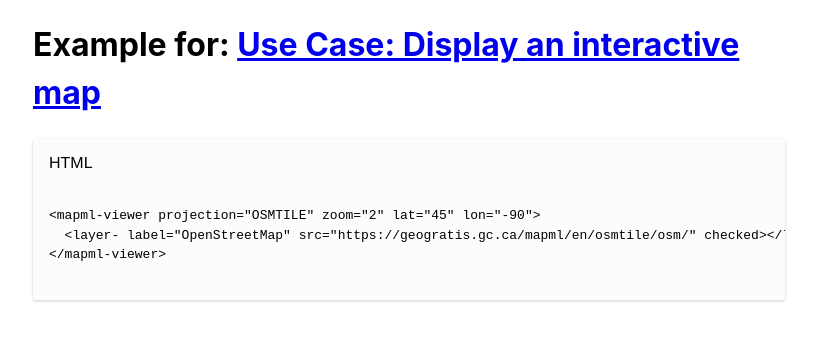
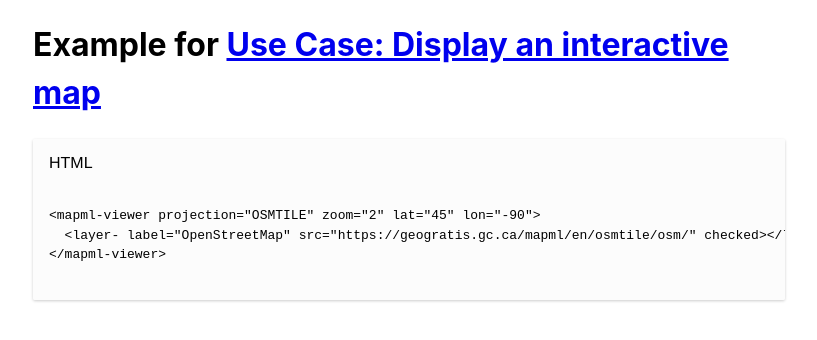
Before and after one commit to Maps4HTML/UCR-MapML-Matrix, a plain HTML site: page examples/use-case/3.1.1.html in a window 1280 px wide. Shown: the whole page, without its empty margins (231-1048 px from the left). Drawn offline with Linux system fonts and the light colour scheme; some packages are replaced by stand-ins of ours; a script that the page names is missing.

Commit message:
Update 3.1.1.html

```diff
--- a/examples/use-case/3.1.1.html
+++ b/examples/use-case/3.1.1.html
@@ -10,7 +10,7 @@
   <body>
 
     <h1>
-      Example for:
+      Example for
       <a href="https://maps4html.org/HTML-Map-Element-UseCases-Requirements/#use-case-create-map">
         Use Case: Display an interactive map
       </a>
```
